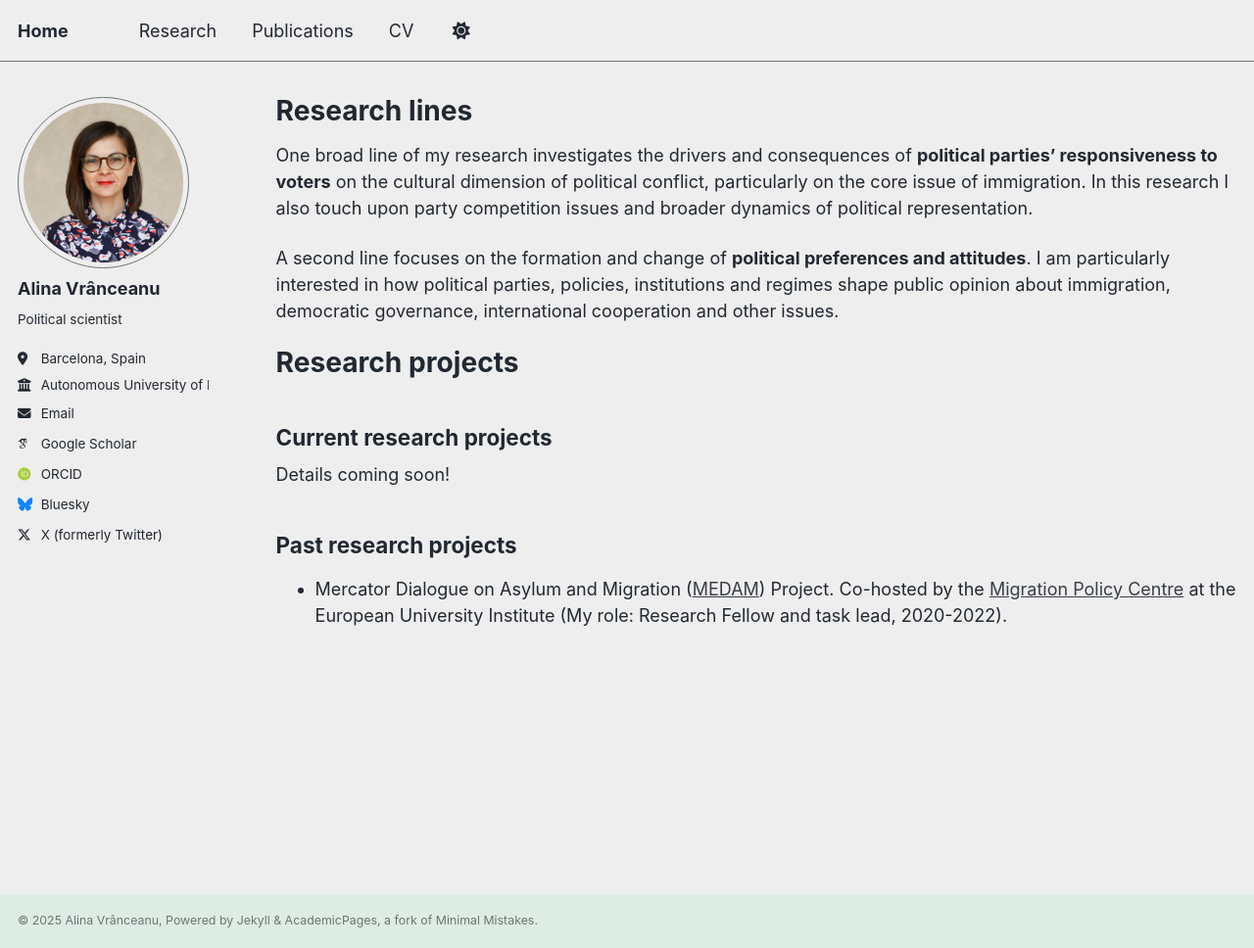
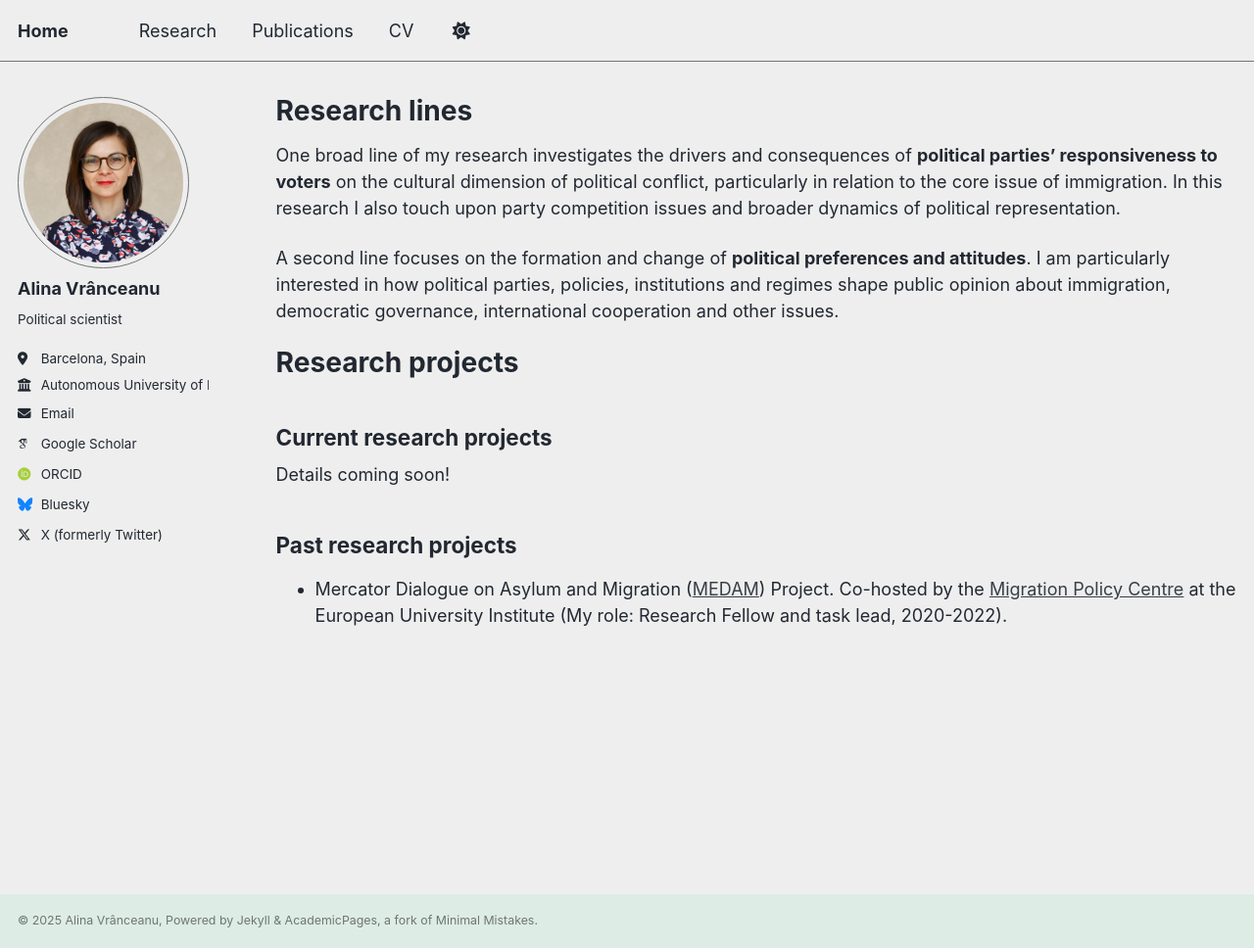
Before and after one commit to alinavranceanu/alinavranceanu.github.io, a Jekyll site: the page built from _pages/portfolio.html, in a window 1280 px wide and 968 px high. Shown: the whole window at 98% size. Built offline with Jekyll 4.4.1, drawn with Linux system fonts in a browser that asks for light colours; some web fonts are replaced; a script that is not in the unit is left out.

Commit message:
Update portfolio.html

```diff
--- a/_pages/portfolio.html
+++ b/_pages/portfolio.html
@@ -13,7 +13,7 @@ author_profile: true
 {% endfor %}
 -->
 
-<p>One broad line of my research investigates the drivers and consequences of <b>political parties’ responsiveness to voters</b> on the cultural dimension of political conflict, particularly on the core issue of immigration. In this research I also touch upon party competition issues and broader dynamics of political representation.<p>
+<p>One broad line of my research investigates the drivers and consequences of <b>political parties’ responsiveness to voters</b> on the cultural dimension of political conflict, particularly in relation to the core issue of immigration. In this research I also touch upon party competition issues and broader dynamics of political representation.<p>
 
 <p>A second line focuses on the formation and change of <b>political preferences and attitudes</b>. I am particularly interested in how political parties, policies, institutions and regimes shape public opinion about immigration, democratic governance, international cooperation and other issues.<p>
 
```
